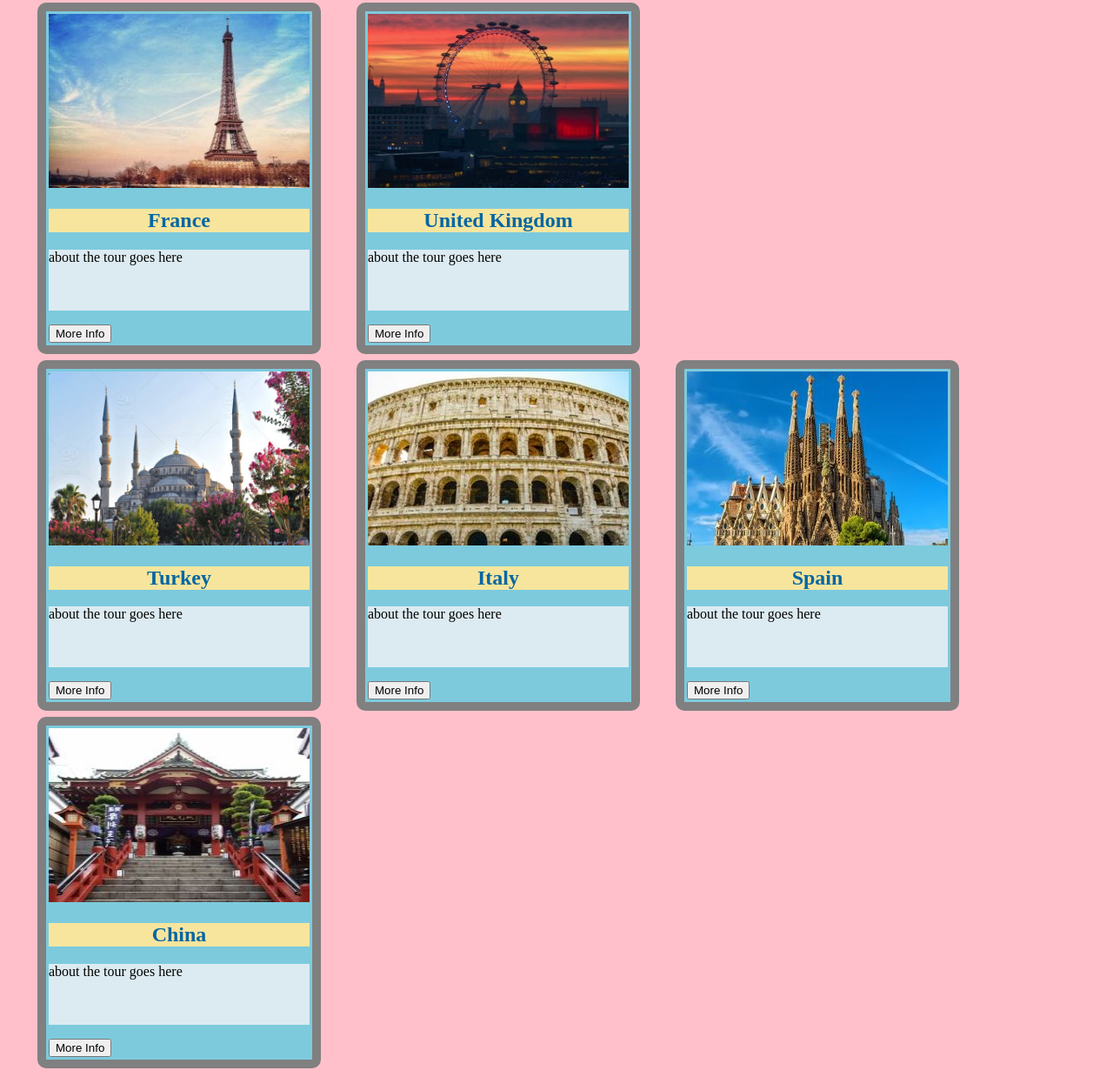
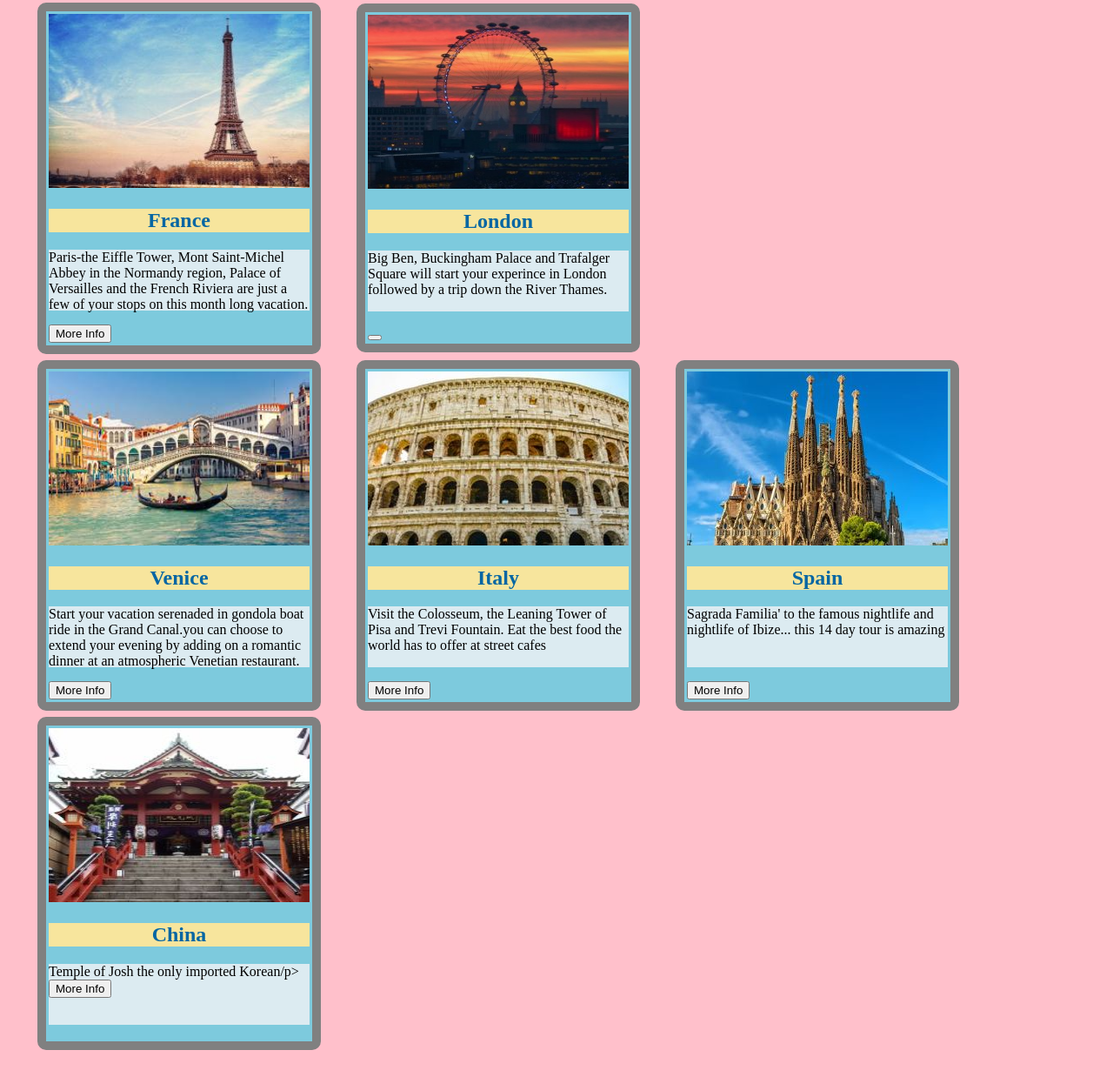
Before and after one commit to traderjeffb/storeApp, a plain HTML site: page store.html in a window 1280 px wide. Shown: the part 721-1959 px from the top of the page at 87% size. After the commit the page ends 1938 px from the top, so only its background shows below. Drawn offline with Linux system fonts and the light colour scheme.

Commit message:
-added city descriptions

```diff
--- a/store.html
+++ b/store.html
@@ -57,7 +57,7 @@
 			 <div class="panel">
 			 	<img src="images/Castle.jpeg" height="200" width="300">
 			 	<h2> Germany</h2>
-			 	<p>about the tour goes here gthis is a great treip i wish you would go to htien place</p>
+			 	<p>Visit facinating German Castles on the Rhine river. Castle Katz, Fortress Ehrenbreitstien and Castle Marksburg and many others.</p>
 			 	<button>More Info</button>
 			 </div>
 
@@ -65,7 +65,7 @@
 			 <div class="panel">
 			 	<img src="images/Turkey.jpeg" height="200" width="300">
 			 	<h2> Turkey</h2>
-			 	<p>about the tour goes here</p>
+			 	<p>Visit Istanbul, the Blue Mosque, the famous Basilica Cistern and walk through the historic Sultanahmet Square </p>
 			 	<button>More Info</button>
 			 </div>
 
@@ -73,23 +73,23 @@
 			 <div class="panel">
 			 	<img src="images/France.jpg" height="200" width="300">
 			 	<h2> France</h2>
-			 	<p>about the tour goes here</p>
+			 	<p>Paris-the Eiffle Tower, Mont Saint-Michel Abbey in the Normandy region, Palace of Versailles and the French Riviera are just a few of your stops on this month long vacation.</p>
 			 	<button>More Info</button>
 			 </div>
 
 			 	<!--different tours-->
 			 <div class="panel">
 			 	<img src="images/UK.jpg" height="200" width="300">
-			 	<h2> United Kingdom</h2>
-			 	<p>about the tour goes here</p>
-			 	<button>More Info</button>
+			 	<h2> London</h2>
+			 	<p>Big Ben, Buckingham Palace and Trafalger Square will start your experince in London followed by a trip down the River Thames.</p>
+			 	<button></button>
 			 </div>
 
 			 	<!--different tours-->
 			 <div class="panel">
-			 	<img src="images/Turkey.jpeg" height="200" width="300">
-			 	<h2> Turkey</h2>
-			 	<p>about the tour goes here</p>
+			 	<img src="images/Venice2.jpeg" height="200" width="300">
+			 	<h2> Venice</h2>
+			 	<p>Start your vacation serenaded in gondola boat  ride in the Grand Canal.you can choose to extend your evening by adding on a romantic dinner at an atmospheric Venetian restaurant.</p>
 			 	<button>More Info</button>
 			 </div>
 
@@ -97,7 +97,7 @@
 			 <div class="panel">
 			 	<img src="images/Italy2.jpeg" height="200" width="300">
 				<h2>Italy</h2>
-			 	<p>about the tour goes here</p>
+			 	<p>Visit the Colosseum, the Leaning Tower of Pisa and Trevi Fountain. Eat the best food the world has to offer at street cafes</p>
 			 	<button>More Info</button>
 			 </div>
 
@@ -105,7 +105,7 @@
 			 <div class="panel">
 			 	<img src="images/Spain2.jpg" height="200" width="300">
 			 	<h2> Spain</h2>
-			 	<p>about the tour goes here</p>
+			 	<p>Sagrada Familia' to the famous nightlife and nightlife of Ibize... this 14 day tour is amazing</p>
 			 	<button>More Info</button>
 			 </div>
 
@@ -113,7 +113,7 @@
 			 <div class="panel">
 			 	<img src="images/china2.jpg" height="200" width="300">
 			 	<h2> China</h2>
-			 	<p>about the tour goes here</p>
+			 	<p>Temple of Josh the only imported Korean/p>
 			 	<button>More Info</button>
 			 </div>
 		 </section>
```
Also changed, not shown: images/Venice2.jpeg (added).
